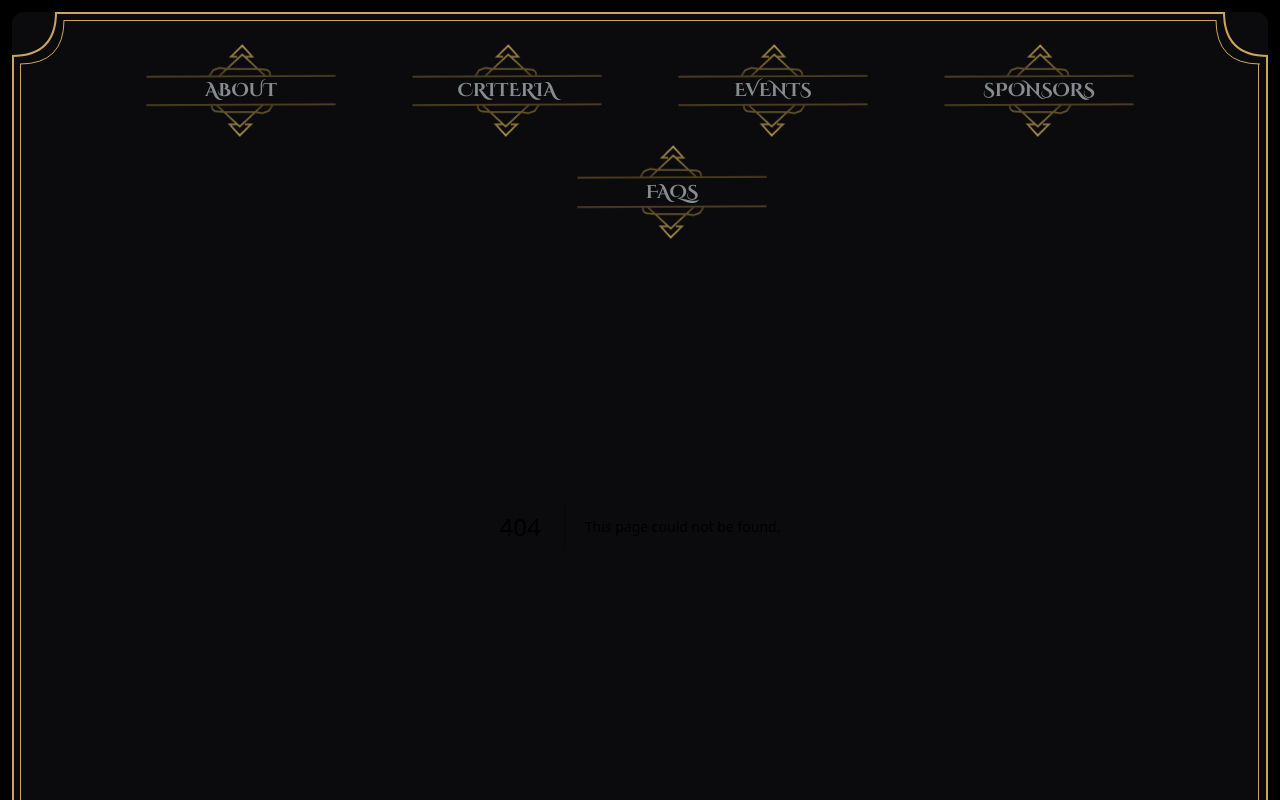
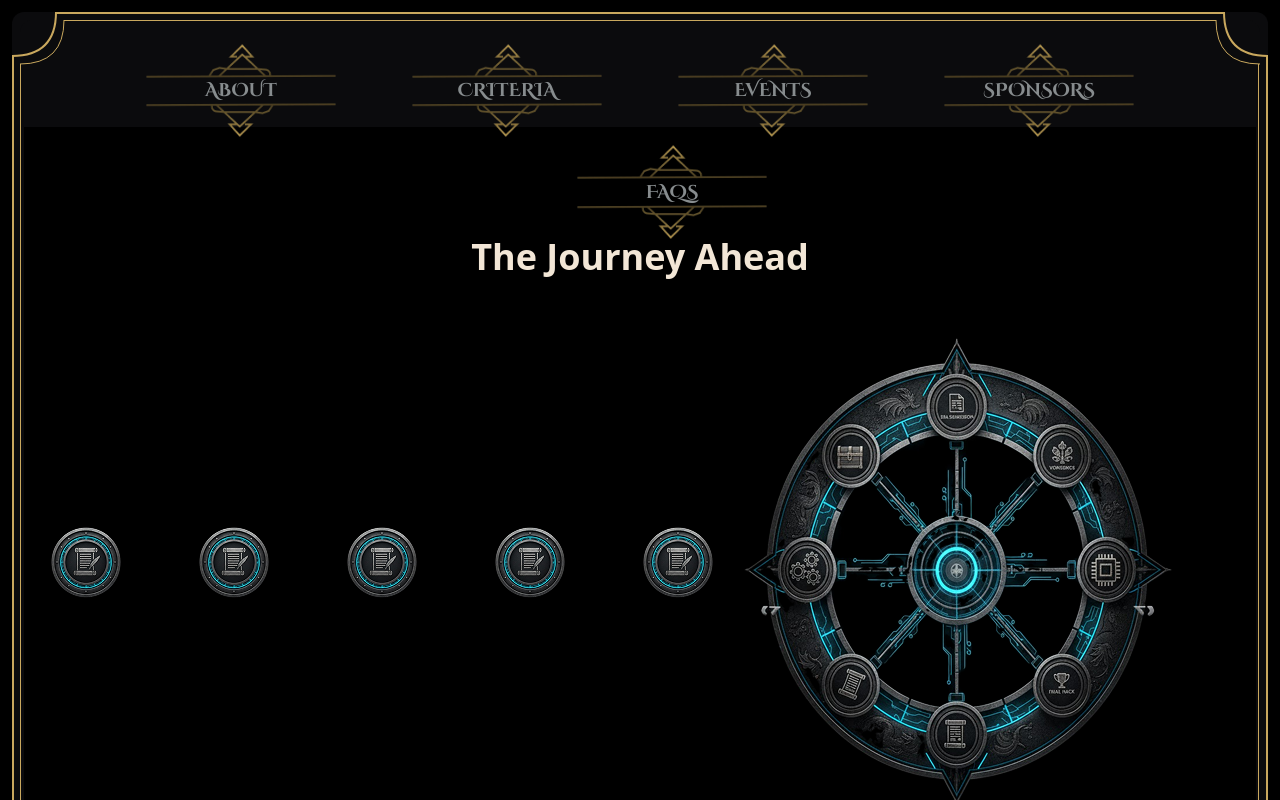
Before and after one commit to micvitc/hackathrone-marketing-site, a Next.js app: page /journey-ahead in a window 1280 px wide. Before the commit this address had no page. Shown: the top 800 px of the page. Built offline with nearby package versions, Linux system fonts and the light colour scheme.

Commit message:
feat: added journey ahead page

```diff
--- /dev/null
+++ b/src/app/journey-ahead/page.tsx
@@ -0,0 +1,44 @@
+"use client";
+import React, { useState } from "react";
+
+const JourneyAhead = () => {
+  const [rotation, setRotation] = useState(0);
+
+  const rot = (angle: number) => {
+    setRotation(angle);
+  };
+
+  return (
+    <div className="flex items-center justify-center flex-col h-screen bg-black text-[#F2E6D6] text-4xl font-bold ">
+      <h1 className="mb-10">The Journey Ahead</h1>
+
+      <div className="flex items-center gap-8">
+        {/* Image buttons */}
+        <div className="flex items-center gap-6">
+          {[0, 45, 90, 135, 180].map((angle, index) => (
+            <img
+              key={index}
+              className="max-w-25 max-h-25 cursor-pointer hover:scale-110 transition-transform duration-200"
+              src="/images/journeyAhead1.png"
+              alt={`Rotate ${angle}°`}
+              onClick={() => rot(angle)}
+            />
+          ))}
+        </div>
+
+        {/* Rotating wheel */}
+        <img
+          id="rotating-wheel"
+          src="/images/journeyAhead2.png"
+          alt="Rotating Wheel"
+          className="wtransition-transform duration-500 ease-in-out"
+          style={{
+            transform: `rotate(${rotation}deg)`,
+          }}
+        />
+      </div>
+    </div>
+  );
+};
+
+export default JourneyAhead;
```
Also changed, not shown: public/images/journeyAhead1.png (added), public/images/journeyAhead2.png (added).
